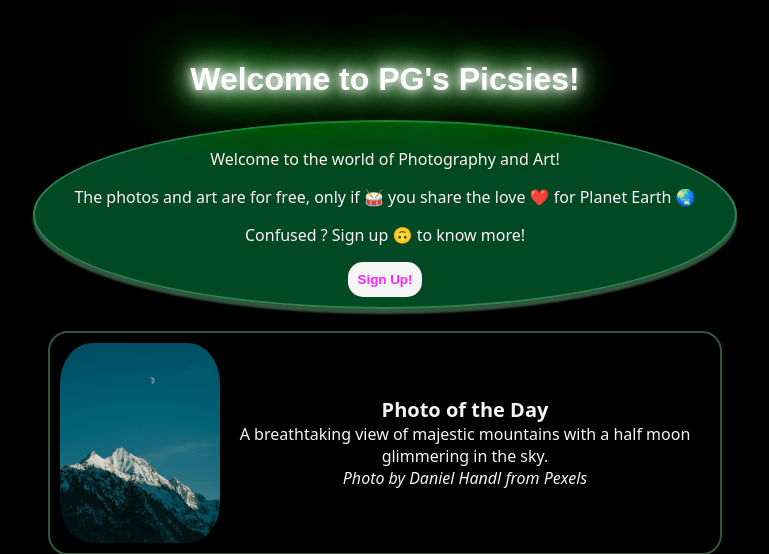
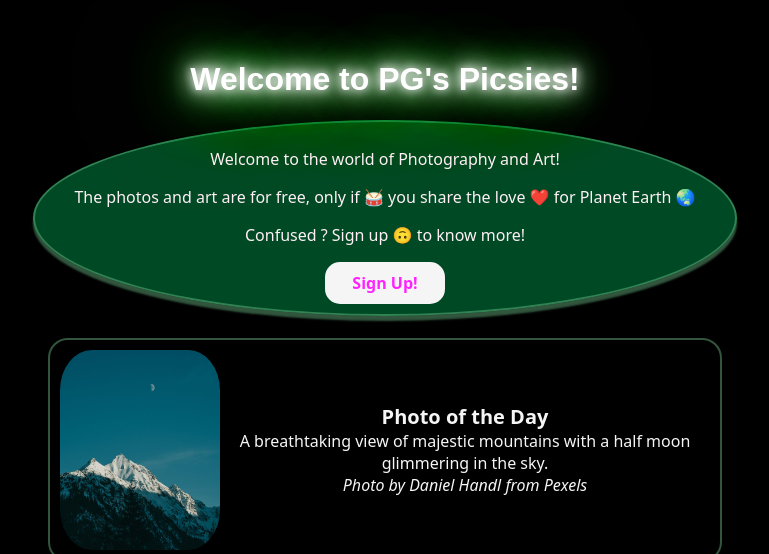
Before and after one commit to prak112/Image-Barter-Bazaar, a Django app: page / in a window 1280 px wide. Shown: the part 70-624 px from the top of the page, without its empty margins (255-1024 px from the left). Run offline with Django 4.2, Linux system fonts and the light colour scheme; parts of the project's set-up code (start-up, migrations or seed data) failed here and were passed over.

Commit message:
change button to div,better response

```diff
--- a/ecommstore/photostore/static/photostore/styles_index.css
+++ b/ecommstore/photostore/static/photostore/styles_index.css
@@ -16,10 +16,12 @@
     color: lavenderblush;
 }
 .ellipse-button{
+    max-width: 100px;
     background-color: whitesmoke;
     border: none;
     border-radius: 15px;
     padding: 10px;
+    margin: 0 auto;
     cursor: pointer;
 }
 .ellipse-button a{
--- a/ecommstore/photostore/templates/photostore/index.html
+++ b/ecommstore/photostore/templates/photostore/index.html
@@ -17,9 +17,9 @@
             you share the love ❤️ for Planet Earth 🌏</p>
             <p>
             Confused ? Sign up 🙃 to know more!</p>
-            <button class="ellipse-button">
+            <div class="ellipse-button">
                 <a href="{% url 'users:signup' %}">Sign Up!</a>
-            </button>
+            </div>
         </div>
     </div>
     <br>
```
